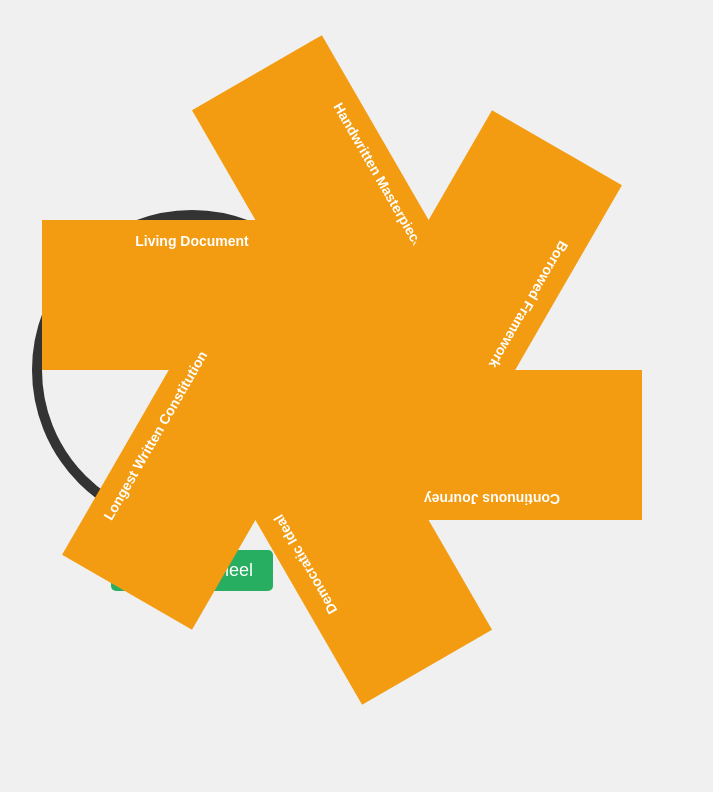
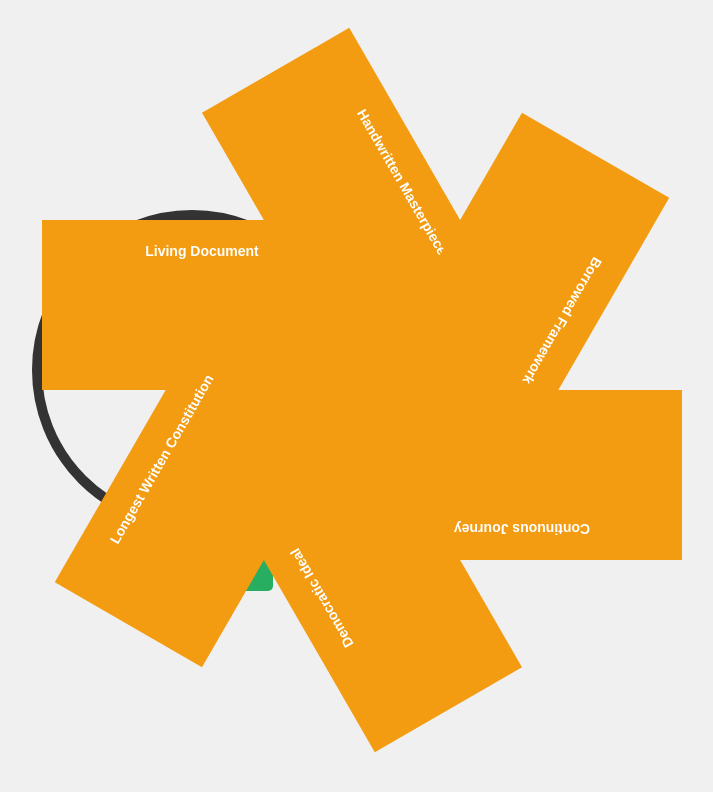
Before and after one commit to Rishabh04082004/spinwheel, a plain HTML site: page index.html in a window 1280 px wide. Shown: the whole page, without its empty margins (448-1161 px from the left). Drawn offline with Linux system fonts and the light colour scheme.

Commit message:
Update styles.css

```diff
--- a/styles.css
+++ b/styles.css
@@ -34,14 +34,14 @@ body {
     text-align: center;
     line-height: 3;
     font-size: 14px;
+    color: white;
     background-color: #f39c12;
-    color: white;
     transform-origin: 100% 100%;
-    text-transform: capitalize;
     font-weight: bold;
+    padding: 10px;
 }
 
-/* Rotate each item to fit in the wheel for 6 sections */
+/* Positioning each section of the 6-part wheel */
 #wheel #item1 { transform: rotate(0deg); }
 #wheel #item2 { transform: rotate(60deg); }
 #wheel #item3 { transform: rotate(120deg); }
```
